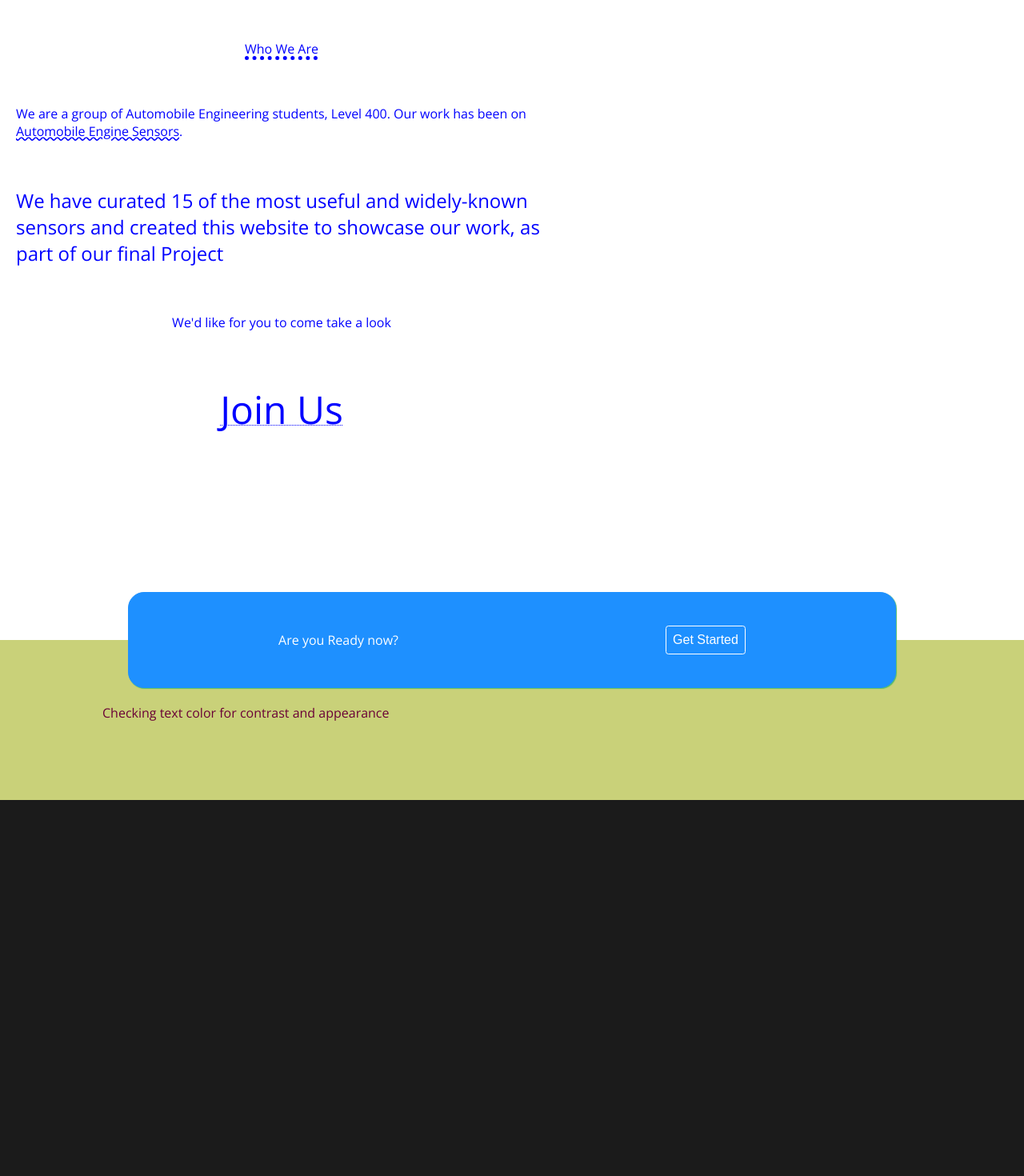
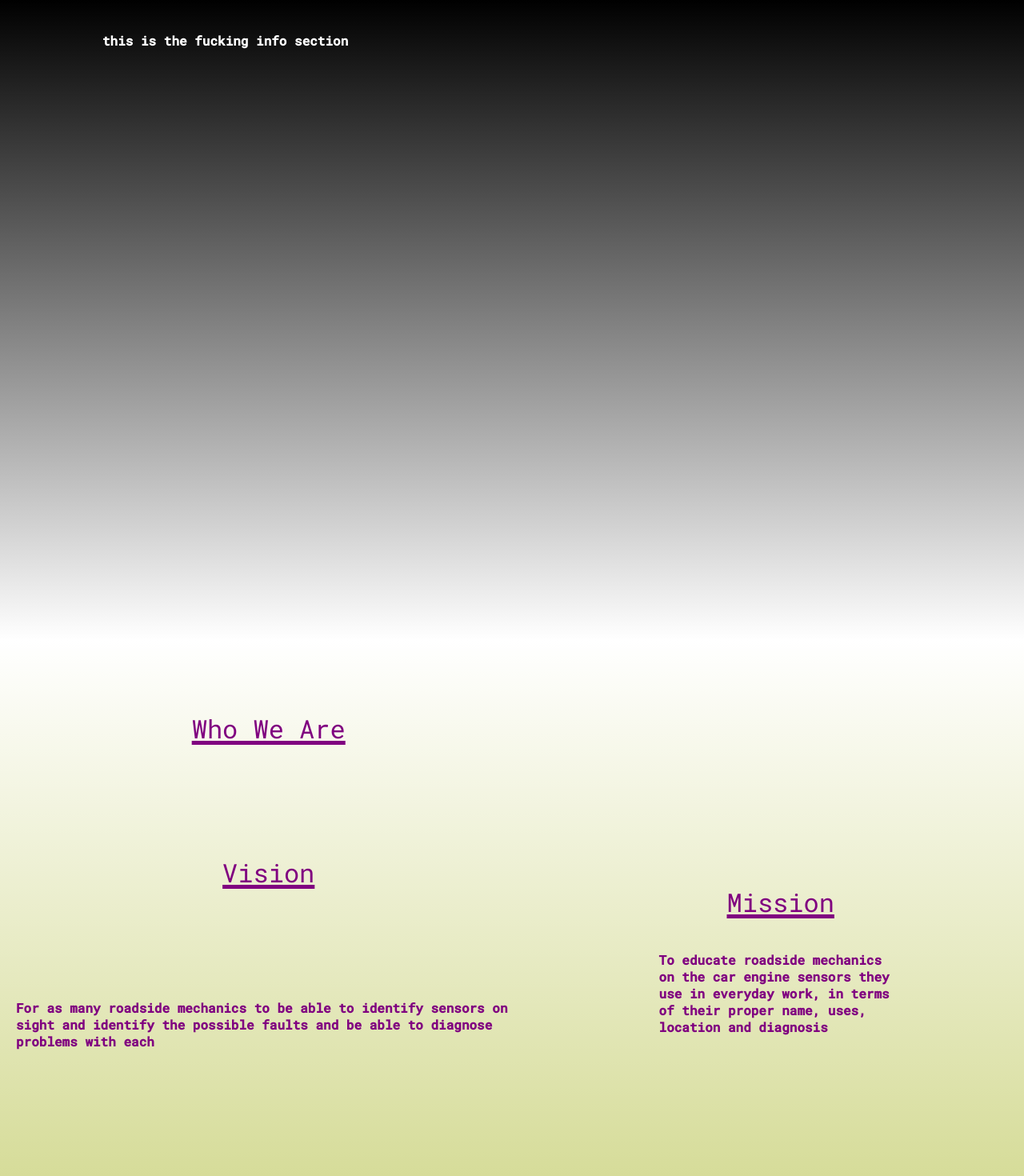
Before and after one commit to Doenut999/SensorProject, a React (Create React App) app: page / in a window 1280 px wide. Shown: the part 800-2270 px from the top of the page at 80% size. Before the commit the page ends 1800 px from the top, so only its background shows below. Built offline with nearby package versions, Linux system fonts and the light colour scheme.

Commit message:
home page

```diff
--- a/public/index.html
+++ b/public/index.html
@@ -7,7 +7,7 @@
     <meta name="theme-color" content="#000000" />
     <link rel="preconnect" href="https://fonts.googleapis.com">
     <link rel="preconnect" href="https://fonts.gstatic.com" crossorigin>
-    <link href="https://fonts.googleapis.com/css2?family=Open+Sans:wght@300;400;700&display=swap" rel="stylesheet">
+    <link href="https://fonts.googleapis.com/css2?family=Roboto+Mono:ital,wght@0,400;0,500;1,600&display=swap" rel="stylesheet">
     <meta
             name="description"
             content="Web site created using create-react-app"
--- a/src/components/GlobalStyle.js
+++ b/src/components/GlobalStyle.js
@@ -5,14 +5,13 @@ const GlobalStyle = createGlobalStyle`
     margin: 0;
     padding: 0;
     box-sizing: border-box;
-
     font-size: 16px;
   }
   body {
     background-color: #1b1b1b;
     z-index: 1;
     color: white;
-    font-family: 'Open Sans', monospace;
+    font-family: 'Roboto mono', monospace;
   }
 
 `
--- a/src/pages/AboutPage.js
+++ b/src/pages/AboutPage.js
@@ -23,17 +23,25 @@ const AboutPage = () => {
                 </motion.div>
 
             </HeadSection>
+            <InfoSection>
+                <h1>this is the fucking info section</h1>
+
+            </InfoSection>
             <MidSection>
                 <Left>
                     <MidSectionHead>Who We Are</MidSectionHead>
-                    <span>
-                    We are a group of Automobile Engineering students, Level 400. Our work has been on
-                    <span title="Engine sensors in a vehicle are incorporated to provide the correct amount of fuel for all operating conditions" style={{textDecoration: "underline wavy"}}> Automobile Engine Sensors</span>.
-                </span>
-                    <Mid>We have curated 15 of the most useful and widely-known sensors and created this website to showcase our work, as part of our final Project</Mid>
-                    <p>We'd like for you to come take a look</p>
-                    <Join>Join Us</Join>
+
+                {/*    //TODO: in this section add, the vision, the mission and the team*/}
+
+                    <MidSectionHead>Vision</MidSectionHead>
+                    <h3>For as many roadside mechanics to be able to identify sensors on sight and identify the possible faults and be able to diagnose problems with each</h3>
                 </Left>
+                <Right>
+                    <RightSectionHead>
+                        <MidSectionHead>Mission</MidSectionHead>
+                        <h3>To educate roadside mechanics on the car engine sensors they use in everyday work, in terms of their proper name, uses, location and diagnosis</h3>
+                    </RightSectionHead>
+                </Right>
             </MidSection>
             <Ready>
                 Are you Ready now?
@@ -45,6 +53,14 @@ const AboutPage = () => {
         </>
     )
 }
+
+const Right = styled.div`
+    width: 50%;
+    height: 100vh;
+  display: flex;
+  justify-content: center;
+  align-items: center;
+`
 
 const Ready = styled.div`
   width: 75vw;
@@ -139,22 +155,7 @@ const HeadSection = styled.section`
   }
 `
 
-const Join = styled.span`
-  width: 40%;
-  text-align: center;
-  display: inline;
-  font-size: 3rem;
-  padding: 5px;
-  border: 1px solid transparent;
-  border-radius: 15px;
-  text-decoration: underline dotted 1px;
-  //&:hover {
-  //  transform: scale(1.15);
-  //  transform-origin: left;
-  //  text-decoration-thickness: 3px;
-  //}
-  transition: all 1s ease-in;
-`
+
 
 const Create = styled.button`
   background-color: #00A6ED;
@@ -170,11 +171,11 @@ const Create = styled.button`
   transition: all 0.4s ease-in;
 `
 const MidSection = styled.section`
-    height: 100vh;
+    height: 110vh;
   display: flex;
     width: 100%;
-    background-color: white;
-    color: blue;
+    background-image: linear-gradient(white,rgba(245, 255, 145, 0.8));
+    color: purple;
 
 `
 
@@ -182,16 +183,37 @@ const BottomSection = styled.section`
   height: 25vh;
   padding: 10vh 10vw;
   width: 100%;
-  background-color: rgba(245, 255, 145, 0.8);
+  background-image: linear-gradient(rgba(245, 255, 145, 0.8), white);
   color: #6A0136;
 
 `
 
 const MidSectionHead = styled.span`
   text-align: center;
-  font-size: 1rem;
+  font-size: 2rem;
   display: inline-block;
-  text-decoration: underline dotted;
+  text-decoration: underline;
   text-decoration-thickness: 5px;
+  & h3 {
+    text-decoration: none;
+  }
+`
+
+const InfoSection = styled.section`
+  width: 100%;
+  height: 100vh;
+  padding: 5vh 10vw;
+  background-image: linear-gradient(black, white);
+`
+
+const RightSectionHead = styled(Right)`
+  height: 60vh;
+  //border: 2px solid firebrick;
+    flex-direction: column;
+  justify-content: center;
+  & h3 {
+    margin-top: 5vh;
+  }
+
 `
 export default AboutPage
```
